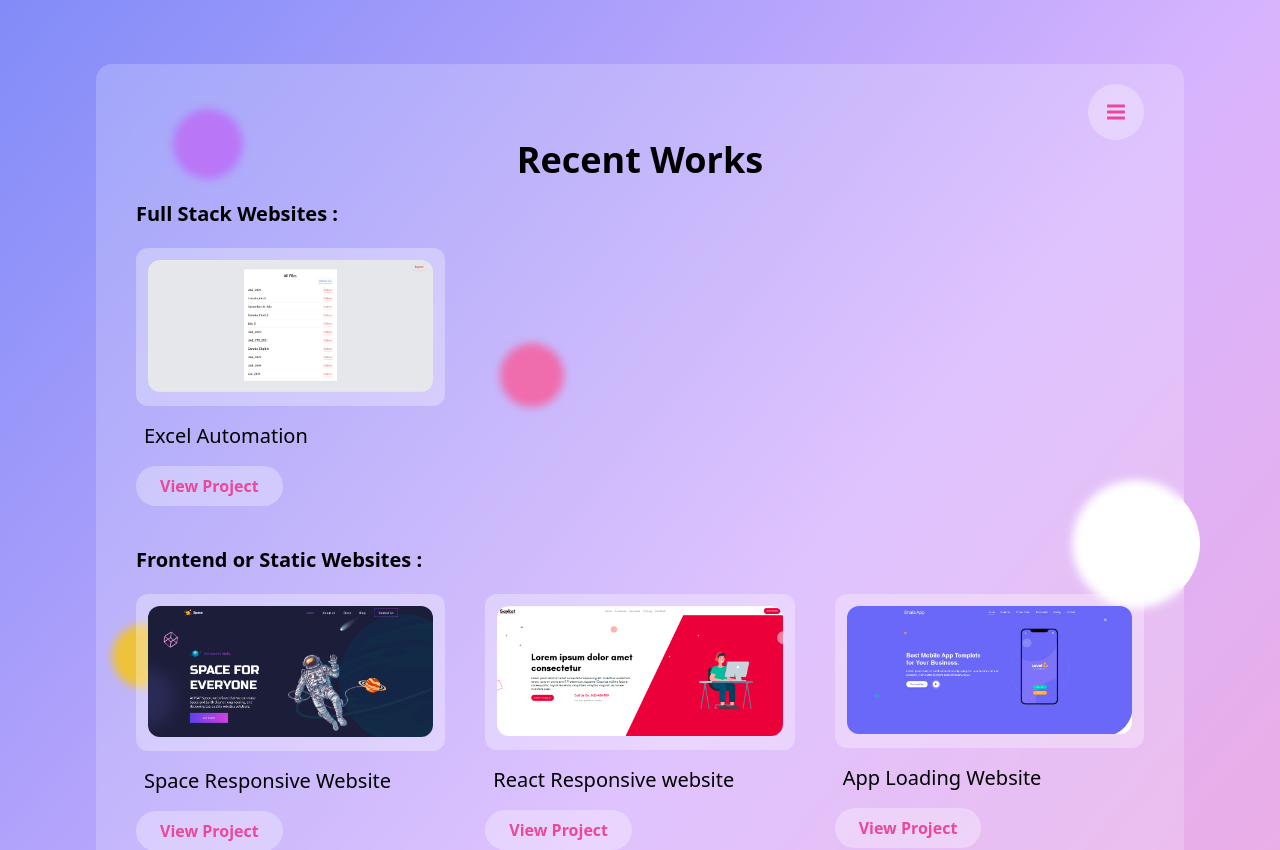
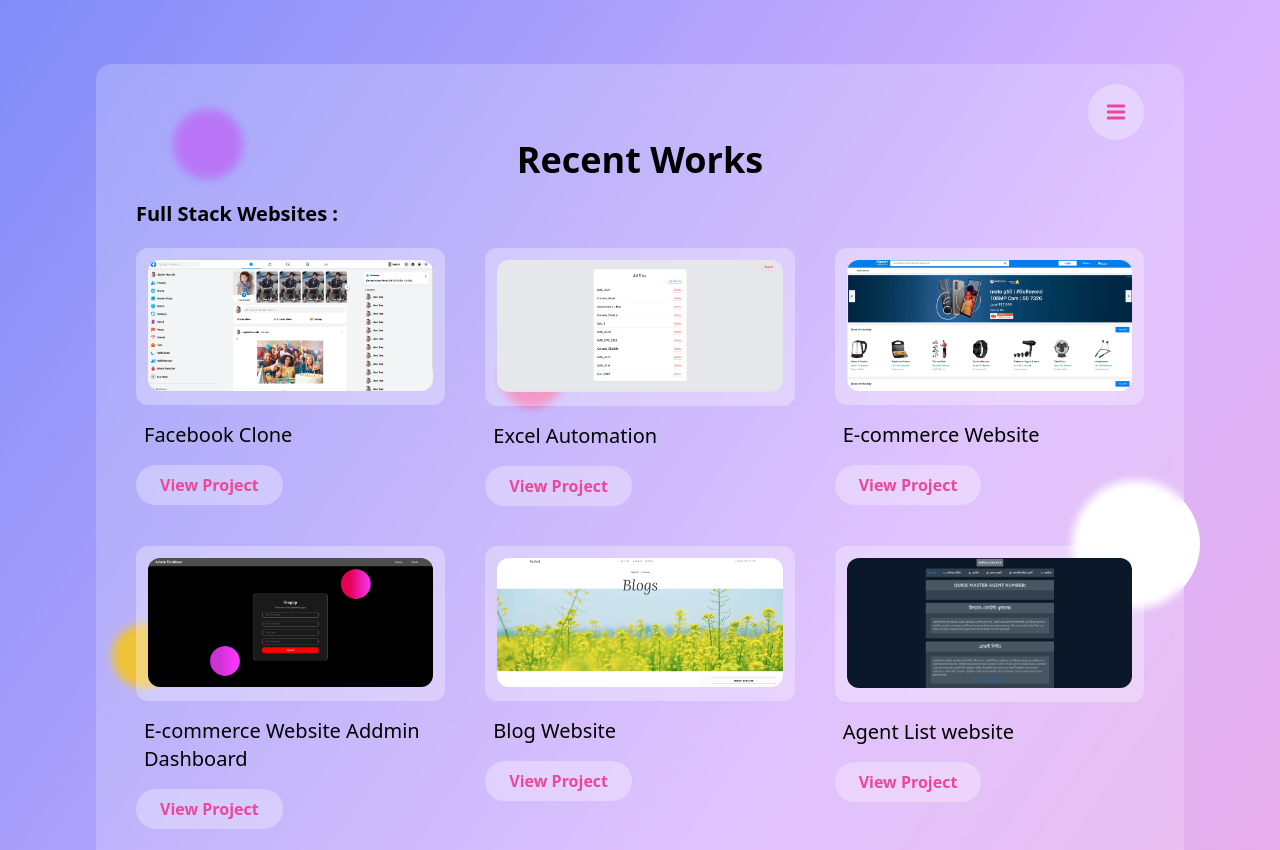
Before and after one commit to Saykot1997/glassmorphism-protfolio, a Next.js app: page /works in a window 1280 px wide. Shown: the top 850 px of the page. Built offline with nearby package versions, Linux system fonts and the light colour scheme.

Commit message:
uncomment works

```diff
--- a/pages/works/index.js
+++ b/pages/works/index.js
@@ -61,6 +61,27 @@ export default function Works() {
                                 {/* work items start */}
                                 <div className=' w-full'>
                                     <div className='workItems group'>
+                                        <Link href="/works/facebookClone">
+                                            <a>
+                                                <Image
+                                                    src={photo3}
+                                                    alt="work1"
+                                                    className='rounded-xl ease-in-out duration-500 group-hover:scale-110'
+                                                />
+                                            </a>
+                                        </Link>
+                                    </div>
+                                    <p className=' text-xl my-4 px-2'>Facebook Clone</p>
+                                    <Link href="/works/facebookClone">
+                                        <a>
+                                            <button className='commonbutton'>View Project</button>
+                                        </a>
+                                    </Link>
+                                </div>
+                                {/* work items end */}
+                                {/* work items start */}
+                                <div className=' w-full'>
+                                    <div className='workItems group'>
                                         <Link href="/works/excelAutomation">
                                             <a>
                                                 <Image
@@ -81,7 +102,7 @@ export default function Works() {
                                 {/* work items end */}
 
                                 {/* work items start */}
-                                {/* <div className=' w-full'>
+                                <div className=' w-full'>
                                     <div className='workItems group'>
                                         <Link href="/works/flipkart">
                                             <a>
@@ -99,11 +120,11 @@ export default function Works() {
                                             <button className='commonbutton'>View Project</button>
                                         </a>
                                     </Link>
-                                </div> */}
+                                </div>
                                 {/* work items end */}
 
                                 {/* work items start */}
-                                {/* <div className=' w-full'>
+                                <div className=' w-full'>
                                     <div className='workItems  group'>
                                         <Link href="/works/flipkartAdmin">
                                             <a>
@@ -121,11 +142,11 @@ export default function Works() {
                                             <button className='commonbutton'>View Project</button>
                                         </a>
                                     </Link>
-                                </div> */}
+                                </div>
                                 {/* work items end */}
 
                                 {/* work items start */}
-                                {/* <div className=' w-full'>
+                                <div className=' w-full'>
                                     <div className='workItems group'>
                                         <Link href="/works/blog">
                                             <a>
@@ -143,11 +164,11 @@ export default function Works() {
                                             <button className='commonbutton'>View Project</button>
                                         </a>
                                     </Link>
-                                </div> */}
+                                </div>
                                 {/* work items end */}
 
                                 {/* work items start */}
-                                {/* <div className=' w-full'>
+                                <div className=' w-full'>
                                     <div className='workItems group'>
                                         <Link href="/works/agentList">
                                             <a>
@@ -165,7 +186,7 @@ export default function Works() {
                                             <button className='commonbutton'>View Project</button>
                                         </a>
                                     </Link>
-                                </div> */}
+                                </div>
                                 {/* work items end */}
                             </div>
 
```
